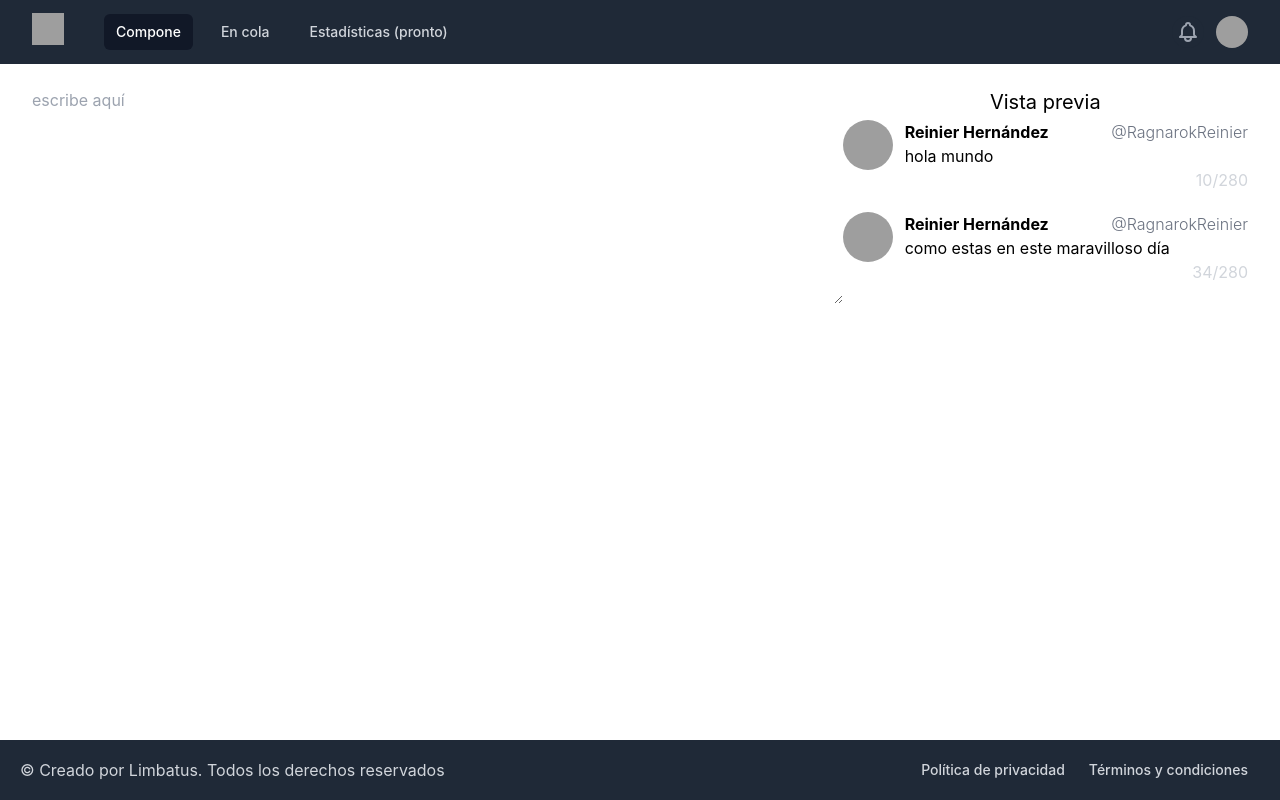
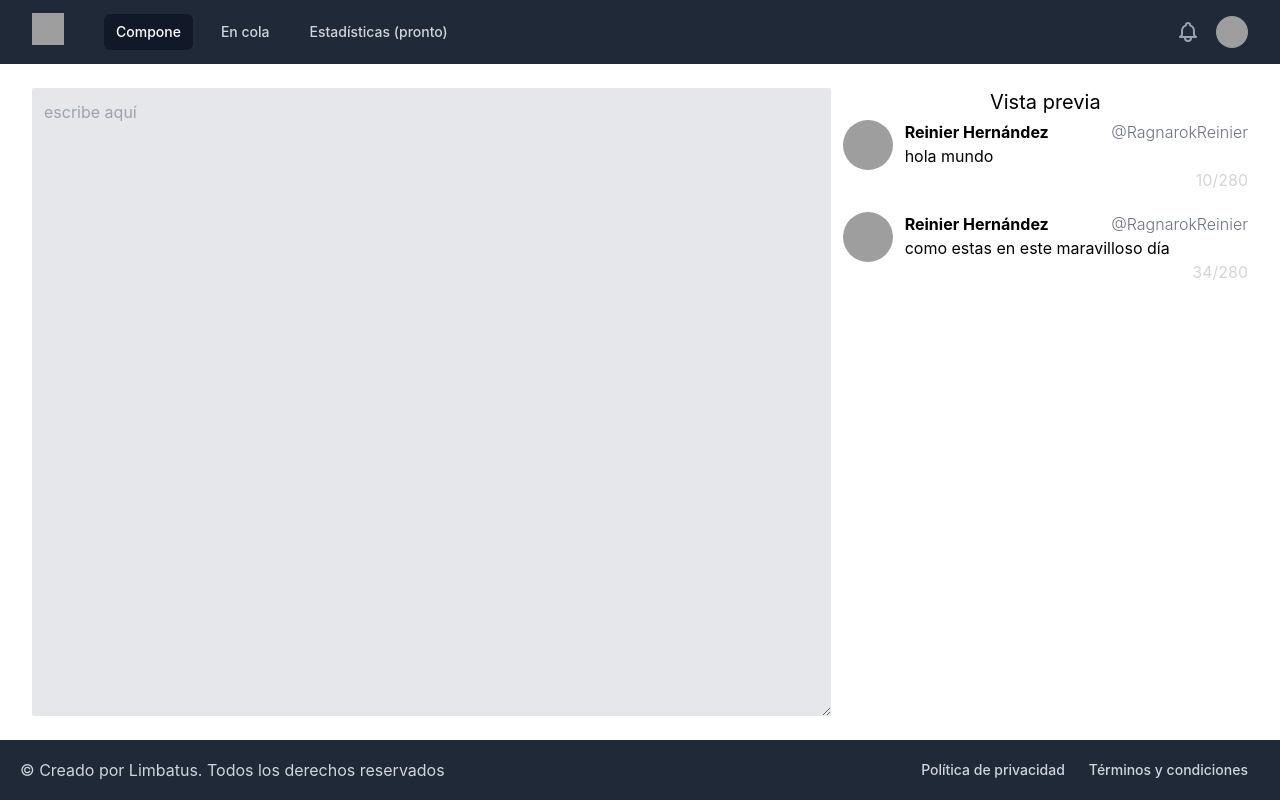
Before and after one commit to ragnarok22/threadly, a Next.js app: page / in a window 1280 px wide. Built offline with nearby package versions, Linux system fonts and the light colour scheme; grey boxes are pictures that could not be loaded.

Commit message:
feat: agregando estilos al textarea

```diff
--- a/components/Writter.jsx
+++ b/components/Writter.jsx
@@ -4,7 +4,7 @@ export const Writter = ({ className, text, setText }) => {
       <textarea
         placeholder="escribe aquí"
         spellCheck="true"
-        className="h-full w-full"
+        className="h-full w-full focus:outline-none bg-gray-200 rounded-sm p-3"
         value={text}
         onChange={e => setText(e.target.value)}
       />
--- a/components/layouts/NavBar.jsx
+++ b/components/layouts/NavBar.jsx
@@ -4,7 +4,7 @@ export const NavBarLayout = ({ children }) => {
   return (
     <BaseLayout>
       <div className="max-w-7xl h-full mx-auto py-6 sm:px-6 lg:px-8">
-        <div className="flex">
+        <div className="flex h-full max-h-full">
           {children}
         </div>
       </div>
--- a/pages/index.js
+++ b/pages/index.js
@@ -8,7 +8,7 @@ export default function Home() {
 
   return (
     <NavBarLayout>
-      <Writter className="w-2/3" text={text} setText={setText} />
+      <Writter className="w-2/3 pr-3 h-full" text={text} setText={setText} />
       <Preview className="w-1/3" fullText={text} />
     </NavBarLayout>
   )
```
